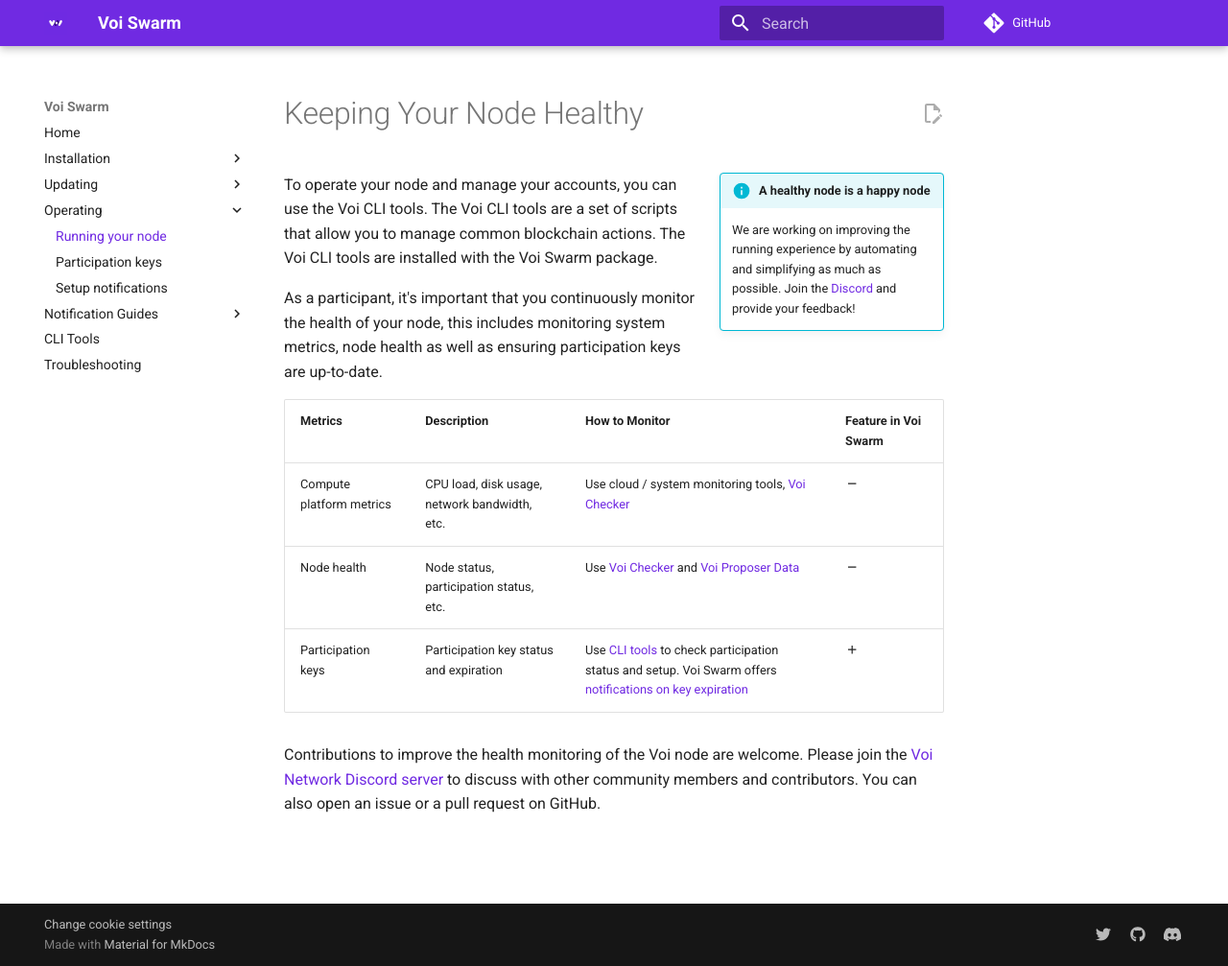
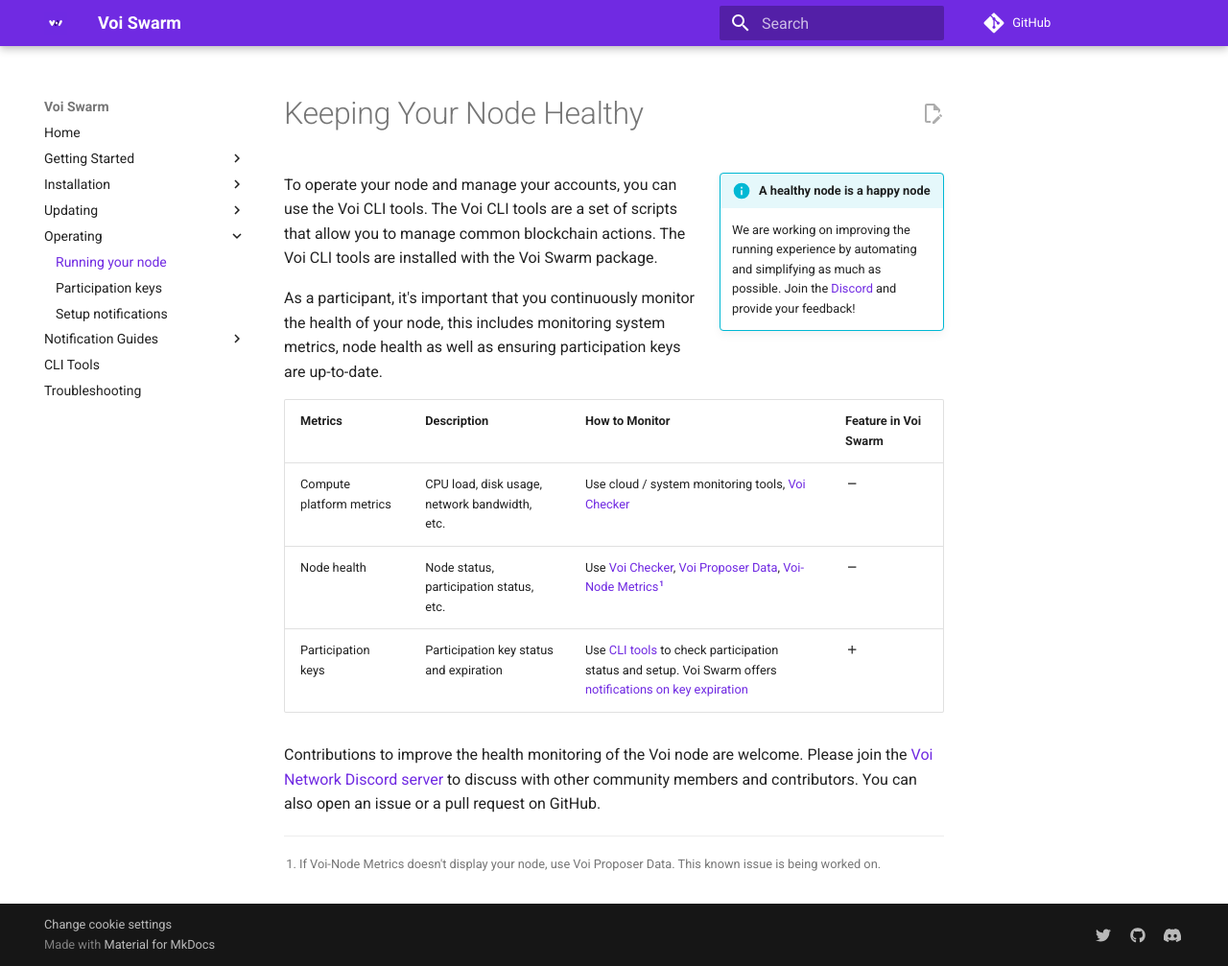
Before and after one commit to VoiNetwork/voi-swarm, an MkDocs documentation site: the page built from docs/operating/running-your-node.md, in a window 1280 px wide and 1007 px high. Shown: the whole window at 96% size. Built offline with MkDocs 1.6.1 and Material for MkDocs 9.7.7, drawn with Linux system fonts in a browser that asks for light colours; comment, search, counter and statistics services are not loaded.

Commit message:
Add introduction page listing various node running options (#24)

```diff
--- a/docs/operating/running-your-node.md
+++ b/docs/operating/running-your-node.md
@@ -9,11 +9,13 @@
 As a participant, it's important that you continuously monitor the health of your node, this includes monitoring system
 metrics, node health as well as ensuring participation keys are up-to-date.
 
-| Metrics                  | Description                                   | How to Monitor                                                                                                                                       | Feature in Voi Swarm |
-|--------------------------|-----------------------------------------------|------------------------------------------------------------------------------------------------------------------------------------------------------|----------------------|
-| Compute platform metrics | CPU load, disk usage, network bandwidth, etc. | Use cloud / system monitoring tools, [Voi Checker](https://github.com/crypto-morph/voi-checker)                                                      | :material-minus:     |
-| Node health              | Node status, participation status, etc.       | Use [Voi Checker](https://github.com/crypto-morph/voi-checker) and [Voi Proposer Data](https://cswenor.github.io/voi-proposer-data/health.html)      | :material-minus:     |
-| Participation keys       | Participation key status and expiration       | Use [CLI tools](../cli-tools.md) to check participation status and setup. Voi Swarm offers [notifications on key expiration](../setup-notifications) | :material-plus:      |
+| Metrics                  | Description                                   | How to Monitor                                                                                                                                                                                              | Feature in Voi Swarm |
+|--------------------------|-----------------------------------------------|-------------------------------------------------------------------------------------------------------------------------------------------------------------------------------------------------------------|----------------------|
+| Compute platform metrics | CPU load, disk usage, network bandwidth, etc. | Use cloud / system monitoring tools, [Voi Checker](https://github.com/crypto-morph/voi-checker)                                                                                                             | :material-minus:     |
+| Node health              | Node status, participation status, etc.       | Use [Voi Checker](https://github.com/crypto-morph/voi-checker), [Voi Proposer Data](https://cswenor.github.io/voi-proposer-data/health.html), [Voi-Node Metrics](https://voi-node-info.boeieruurd.com/)[^1] | :material-minus:     |
+| Participation keys       | Participation key status and expiration       | Use [CLI tools](../cli-tools.md) to check participation status and setup. Voi Swarm offers [notifications on key expiration](../setup-notifications)                                                        | :material-plus:      |
 
 Contributions to improve the health monitoring of the Voi node are welcome.
 Please join the [Voi Network Discord server](https://discord.com/invite/vnFbrJrHeW) to discuss with other community members and contributors. You can also open an issue or a pull request on GitHub.
+
+[^1]: If Voi-Node Metrics doesn't display your node, use Voi Proposer Data. This known issue is being worked on.
--- a/mkdocs.yml
+++ b/mkdocs.yml
@@ -68,6 +68,7 @@
   - admonition
   - pymdownx.details
   - pymdownx.superfences
+  - footnotes
 
 plugins:
   - search
@@ -82,6 +83,8 @@
 
 nav:
   - Home: index.md
+  - Getting Started:
+        - Introduction: getting-started/introduction.md
   - Installation:
         - System requirements: installation/system-requirements.md
         - Prerequisites: installation/prerequisites.md
```
Also changed, not shown: docs/getting-started/introduction.md (added, +15 -0 lines), docs/installation/system-requirements.md (+3 -0 lines), .markdownlint.json.
